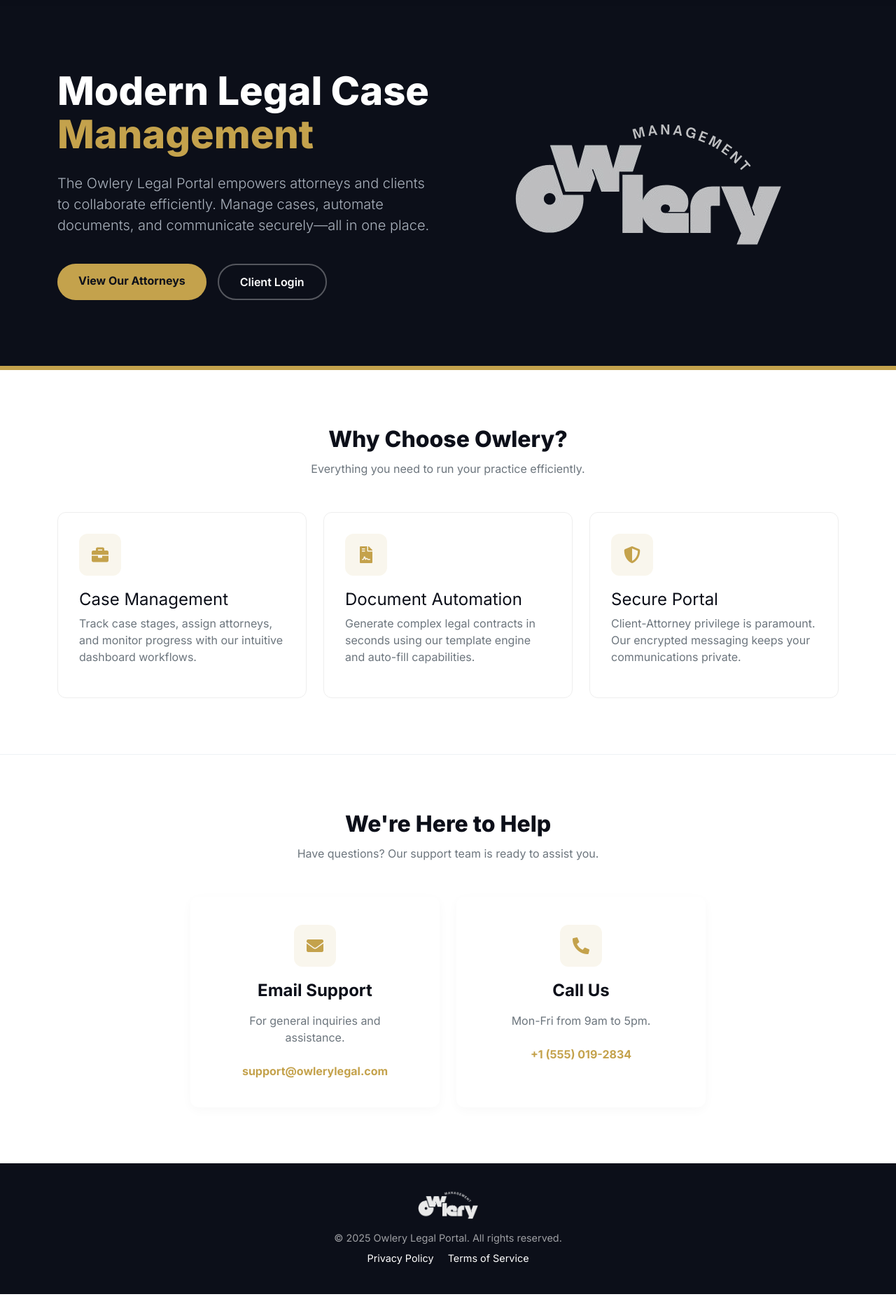
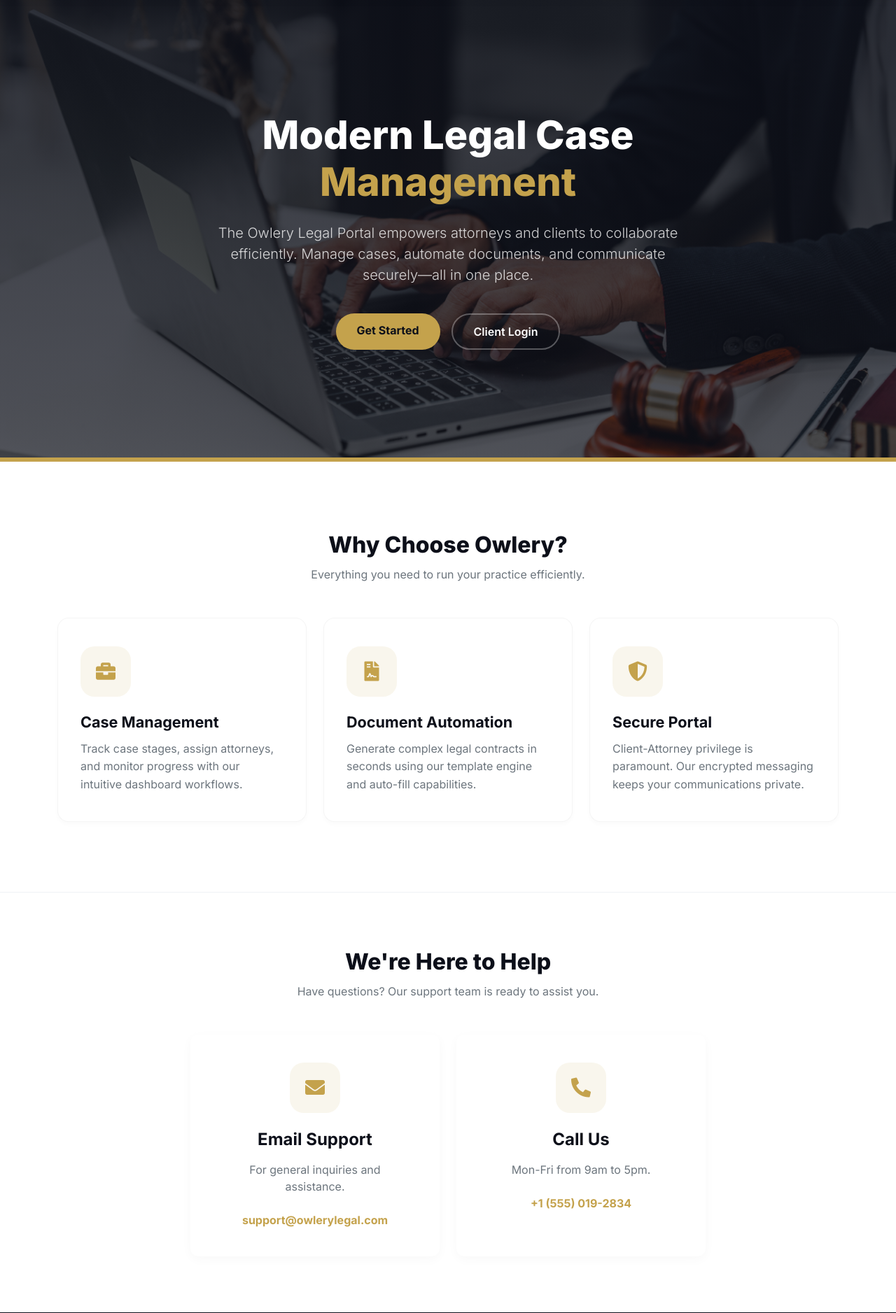
Before and after one commit to susanachavez02/owlerymanagement, a Django app: page / in a window 1280 px wide. Shown: the part 100-1977 px from the top of the page at 70% size. Before the commit the page ends 1950 px from the top, so only its background shows below. Run offline with Django 5.2, Linux system fonts and the light colour scheme.

Commit message:
feature cards improvements

```diff
--- a/templates/cases/case_detail.html
+++ b/templates/cases/case_detail.html
@@ -167,7 +167,7 @@
           <label for="message">Message:</label>
           <textarea id="message" name="message" class="form-control" rows="5" required></textarea>
       </div>
-      <button type="submit" class="btn btn-primary">Send Notification</button>
+      <button type="submit" class="btn btn-primary mt-3">Send Notification</button>
   </form>
 </div>
 
--- a/templates/users/landing_page.html
+++ b/templates/users/landing_page.html
@@ -50,16 +50,19 @@
             color: var(--owl-gold);
         }
 
-        /* --- 3. HERO SECTION --- */
+        /* --- 3. HERO SECTION (Updated) --- */
         .hero-section {
             background-color: var(--owl-dark);
+            /* Dark overlay + Background Image */
+            background-image: linear-gradient(rgba(12, 15, 25, 0.85), rgba(12, 15, 25, 0.7)), url('{% static "images/landinghero.png" %}');
+            background-size: cover;
+            background-position: center;
+            background-repeat: no-repeat;
             color: white;
-            padding: 100px 0;
+            padding: 160px 0; /* Increased padding for a taller, more impactful section */
             position: relative;
-            overflow: hidden;
         }
 
-        /* Decorative gold accent line */
         .hero-section::after {
             content: '';
             position: absolute;
@@ -73,15 +76,16 @@
         .hero-title {
             font-weight: 800;
             font-size: 3.5rem;
-            line-height: 1.1;
+            line-height: 1.2;
             margin-bottom: 1.5rem;
         }
 
         .hero-subtitle {
             font-size: 1.25rem;
-            color: #aab2bd; /* Lighter grey for contrast on dark bg */
+            color: rgba(255, 255, 255, 0.8);
             margin-bottom: 2.5rem;
             font-weight: 300;
+            max-width: 700px; /* Limits width for better readability */
         }
 
         /* --- 4. BUTTONS --- */
@@ -118,38 +122,89 @@
             border-color: white;
         }
 
-        /* --- 5. FEATURES SECTION --- */
+       /* --- 5. FEATURES SECTION (Enhanced) --- */
         .features-section {
-            padding: 80px 0;
-            background: white;
+            padding: 100px 0;
+            background-color: #ffffff;
+            position: relative;
         }
 
         .feature-card {
-            padding: 30px;
-            border-radius: 12px;
-            border: 1px solid #eee;
+            background: #ffffff;
+            padding: 40px 32px;
+            border-radius: 16px;
+            border: 1px solid rgba(0,0,0,0.04);
+            box-shadow: 0 4px 6px rgba(0,0,0,0.02); /* Subtle initial shadow */
             height: 100%;
-            transition: transform 0.3s ease;
+            transition: all 0.4s cubic-bezier(0.165, 0.84, 0.44, 1); /* Smooth physics-like transition */
+            position: relative;
+            overflow: hidden;
+            z-index: 1;
         }
 
+        /* Hover State: Lift up + Deep Shadow */
         .feature-card:hover {
-            transform: translateY(-5px);
-            border-color: var(--owl-gold);
-            box-shadow: 0 10px 20px rgba(0,0,0,0.05);
+            transform: translateY(-8px);
+            box-shadow: 0 20px 40px rgba(0,0,0,0.08);
+            border-color: transparent;
         }
 
+        /* Gold Accent Line Animation */
+        .feature-card::before {
+            content: "";
+            position: absolute;
+            top: 0;
+            left: 0;
+            width: 100%;
+            height: 4px;
+            background: var(--owl-gold);
+            transform: scaleX(0); /* Hidden initially */
+            transform-origin: left;
+            transition: transform 0.4s ease;
+            z-index: 2;
+        }
+
+        .feature-card:hover::before {
+            transform: scaleX(1); /* Animate across */
+        }
+
+        /* Icon Styling */
         .feature-icon {
-            width: 60px;
-            height: 60px;
-            background: rgba(196, 162, 76, 0.1);
+            width: 72px;
+            height: 72px;
+            background: rgba(196, 162, 76, 0.1); /* Low opacity gold */
             color: var(--owl-gold);
-            border-radius: 12px;
+            border-radius: 20px; /* Modern "Squircle" shape */
             display: flex;
             align-items: center;
             justify-content: center;
-            font-size: 1.5rem;
-            margin-bottom: 20px;
+            font-size: 1.75rem;
+            margin-bottom: 24px;
+            transition: all 0.4s ease;
         }
+
+        /* Icon Animation on Card Hover */
+        .feature-card:hover .feature-icon {
+            background: var(--owl-gold);
+            color: var(--owl-dark);
+            transform: scale(1.1) rotate(-5deg); /* Pop and tilt effect */
+            box-shadow: 0 8px 20px rgba(196, 162, 76, 0.25);
+        }
+
+        .feature-card h4 {
+            font-weight: 700;
+            margin-bottom: 12px;
+            color: var(--owl-dark);
+            font-size: 1.35rem;
+        }
+
+        .feature-card p {
+            color: #6c757d;
+            line-height: 1.6;
+            margin-bottom: 0;
+            font-size: 1rem;
+        }
+
 /* --- NEW: ATTORNEYS SECTION --- */
         .attorneys-section {
             padding: 80px 0;
@@ -273,30 +328,23 @@
 
     <header class="hero-section">
         <div class="container">
-            <div class="row align-items-center">
-                <div class="col-lg-6">
+            <div class="row justify-content-center text-center">
+                <div class="col-lg-10">
                     <h1 class="hero-title">
                         Modern Legal Case <br>
                         <span style="color: var(--owl-gold);">Management</span>
                     </h1>
-
-                    <p class="hero-subtitle">
+                    <p class="hero-subtitle mx-auto">
                         The Owlery Legal Portal empowers attorneys and clients to collaborate efficiently. Manage cases, automate documents, and communicate securely—all in one place.
                     </p>
-                    <div class="d-flex gap-3">
+                    <div class="d-flex gap-3 justify-content-center">
                         {% if user.is_authenticated %}
                             <a href="{% url 'users:dashboard' %}" class="btn btn-owl-primary">Enter Portal</a>
                         {% else %}
-
-                            <a href="{% url 'users:attorney-landing' %}" class="btn btn-owl-primary">View Our Attorneys</a>
+                            <a href="{% url 'users:register' %}" class="btn btn-owl-primary">Get Started</a>
                             <a href="{% url 'users:login' %}" class="btn btn-owl-outline">Client Login</a>
                         {% endif %}
                     </div>
-                </div>
-                <div class="col-lg-6 text-center d-none d-lg-block">
-                    <img src="{% static 'images/logoblack.png' %}"
-                         alt="Owlery Dashboard Preview"
-                         style="max-width: 80%; filter: invert(1) opacity(0.8);">
                 </div>
             </div>
         </div>
```
Also changed, not shown: static/images/landinghero.png (added).
